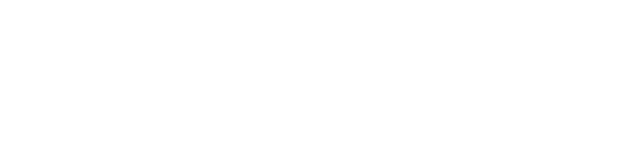
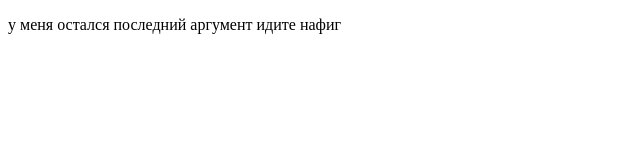
Before and after one commit to Melekh11/repo_for_clone, a plain HTML site: page dist/index.html in a window 1280 px wide. Shown: the whole page, without its empty margins (0-640 px from the left). Drawn offline with Linux system fonts and the light colour scheme.

Commit message:
Update index.html

```diff
--- a/dist/index.html
+++ b/dist/index.html
@@ -5,6 +5,8 @@
     <title>Title</title>
 </head>
 <body>
+    <p>у меня остался последний аргумент
+    идите нафиг</p>
 
 </body>
 </html>
```
